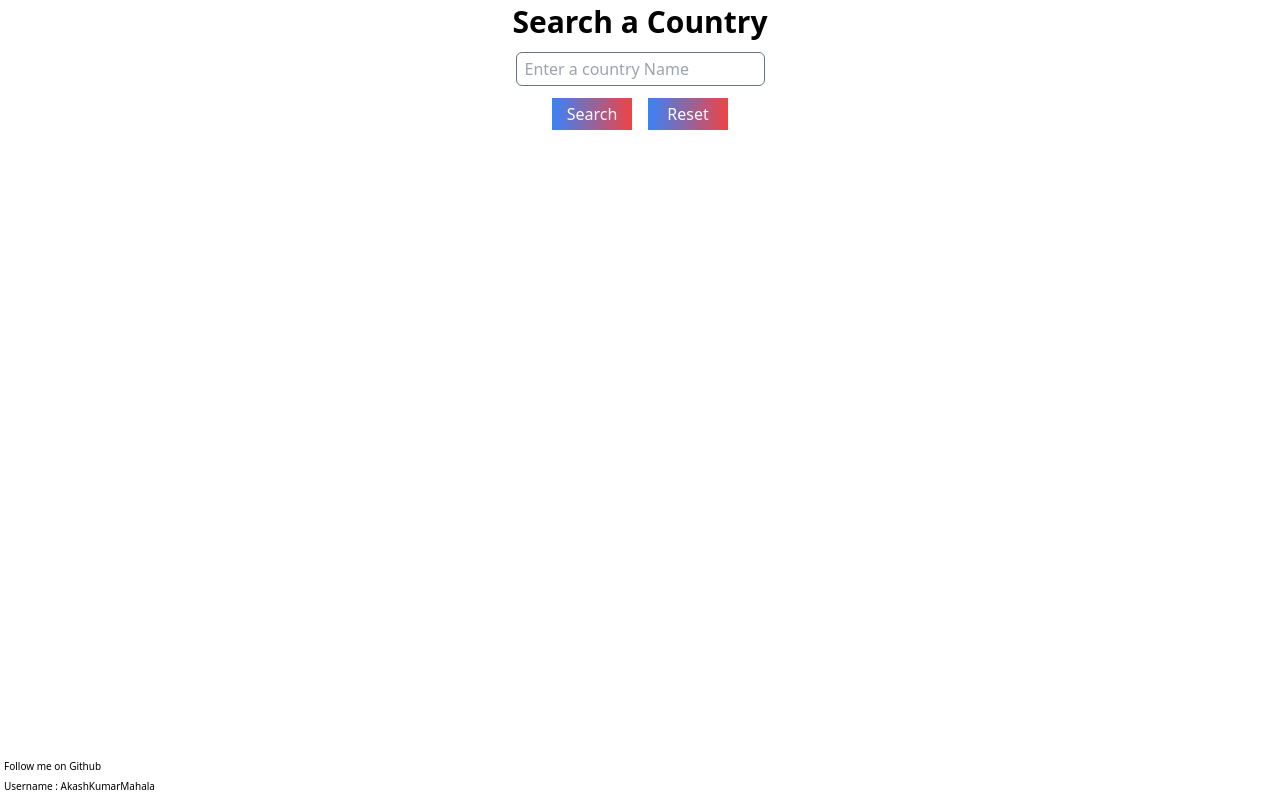
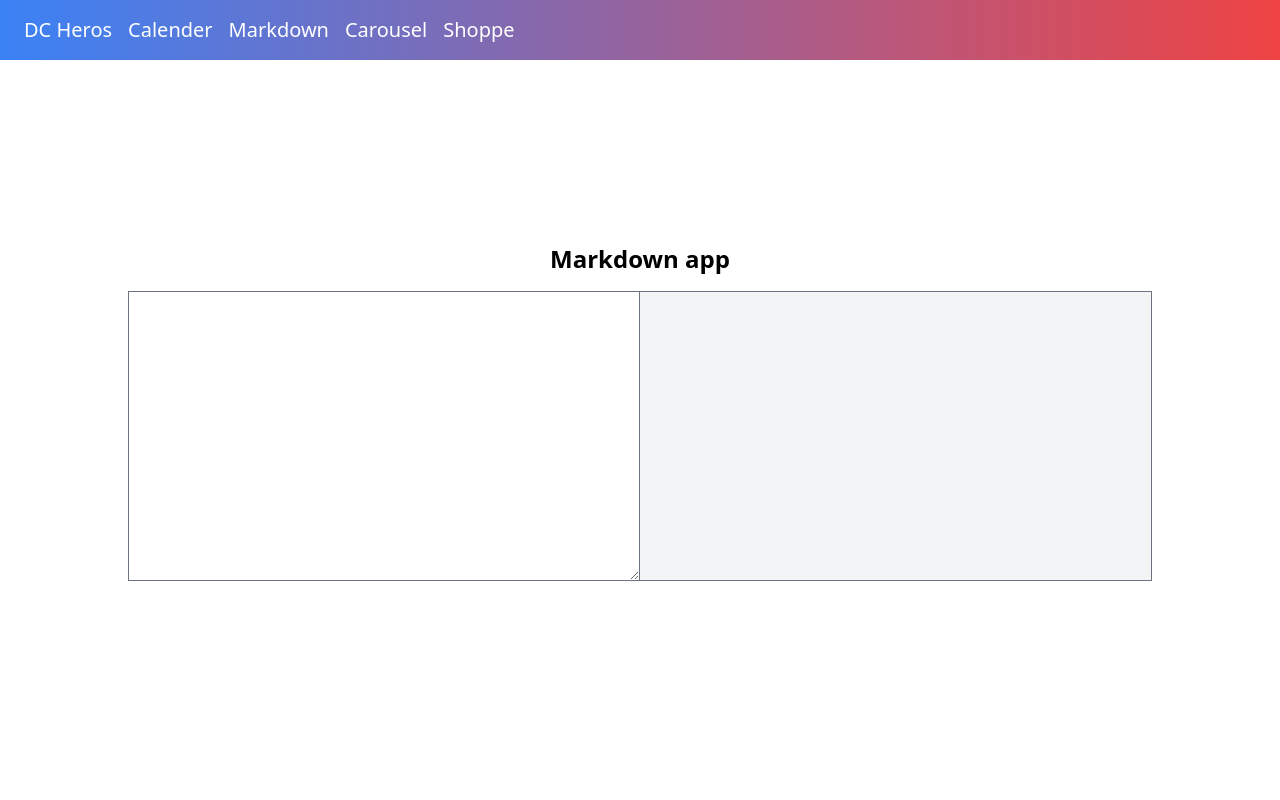
Before and after one commit to AkashKumarMahala/vue3, a Vue app: page /markdown in a window 1280 px wide. Built offline with nearby package versions, Linux system fonts and the light colour scheme.

Commit message:
Route setup and creating Markdown

```diff
--- a/package.json
+++ b/package.json
@@ -11,9 +11,11 @@
     "@tailwindcss/postcss7-compat": "^2.0.2",
     "autoprefixer": "^9",
     "core-js": "^3.6.5",
+    "marked": "^2.1.3",
     "postcss": "^7",
     "tailwindcss": "npm:@tailwindcss/postcss7-compat@^2.0.2",
-    "vue": "^3.0.0"
+    "vue": "^3.0.0",
+    "vue-router": "^4.0.10"
   },
   "devDependencies": {
     "@vue/cli-plugin-babel": "~4.5.0",
--- a/src/App.vue
+++ b/src/App.vue
@@ -1,15 +1,18 @@
 <template>
 <div>
-  <CountryApi/>
+  <Navbar/>
+  <div class="outer-box flex justify-center" style="height:88vh">
+  <router-view></router-view>
+  </div>
 </div>
 
 </template>
 
 <script>
-import CountryApi from "./components/CountryApi.vue";
+import Navbar from "./components/Navbar.vue";
 
 export default {
-  components: { CountryApi },
+  components: { Navbar },
 };
 </script>
 
--- /dev/null
+++ b/src/Pages/Carousel.vue
@@ -0,0 +1,12 @@
+<template>
+    <div>
+        <h1>Carousel</h1>
+    </div>
+</template>
+
+<script>
+export default {};
+</script>
+
+<style lang="scss" scoped>
+</style>
--- /dev/null
+++ b/src/Pages/Markdown.vue
@@ -0,0 +1,42 @@
+<template>
+<div class="w-full flex justify-center flex-wrap">
+    <div class="w-full text-center mb-4 text-2xl font-semibold">Markdown app</div>
+    <div class="w-4/5 border border-gray-500 flex">
+        <div class="w-1/2 h-72 border-r border-gray-500">
+            <textarea class="w-full h-full p-2" :value="textbox" @input="update"></textarea>
+        </div>
+        <div class="w-1/2 h-72 bg-gray-100 p-2" v-html="markedText"></div>
+    </div>
+
+</div>
+</template>
+
+<script>
+import marked from "marked";
+export default {
+  data() {
+    return {
+      textbox: "",
+      timeout: "",
+    };
+  },
+  methods: {
+    update(e) {
+      const task = () => (this.textbox = e.target.value);
+      this.debounce(task, 500);
+    },
+    debounce(func, wait = 1000) {
+      clearTimeout(this.timeout);
+      this.timeout = setTimeout(func, wait);
+    },
+  },
+  computed: {
+    markedText() {
+      return marked(this.textbox);
+    },
+  },
+};
+</script>
+
+<style lang="scss" scoped>
+</style>
--- /dev/null
+++ b/src/Pages/Shoppe.vue
@@ -0,0 +1,14 @@
+<template>
+    <div>
+        <h1>Shoppe Website</h1>
+    </div>
+</template>
+
+<script>
+export default {
+  name: "Shoppe",
+};
+</script>
+
+<style scoped>
+</style>
--- a/src/components/Navbar.vue
+++ b/src/components/Navbar.vue
@@ -2,7 +2,7 @@
 <div>
  <nav>
     <div class="py-4 px-2 bg-gradient-to-r from-blue-500 to to-red-500 text-xl text-white">
-      <button class="ml-4" v-for="tab in tabs" :key="tab">{{tab.name}}</button>
+      <router-link class="ml-4" v-for="tab in tabs" :key="tab" :to="tab.link">{{tab.name}}</router-link>
     </div>
  </nav>
 </div>
@@ -15,7 +15,9 @@ export default {
       tabs: [
         { name: "DC Heros", link: "/dc-heros" },
         { name: "Calender", link: "/calender" },
+        { name: "Markdown", link: "/markdown" },
         { name: "Carousel", link: "/slider-carousel" },
+        { name: "Shoppe", link: "shoppe" },
       ],
     };
   },
--- /dev/null
+++ b/src/components/NewsApi.vue
@@ -0,0 +1,36 @@
+<template>
+  <div class="flex justify-center">
+      <button class="border border-gray-500 px-2 bg-gray-200 mt-4" @click="fetchApi()">Show News</button>
+        <div v-for="data in news" :key="data">
+        {{data}}
+    </div>
+  </div>
+</template>
+
+<script>
+import axios from "axios";
+export default {
+  data() {
+    return {
+      news: [],
+    };
+  },
+  methods: {
+    fetchApi() {
+      axios
+        .get(
+          "https://newsapi.org/v2/everything?q=tesla&from=2021-06-27&sortBy=publishedAt&apiKey=API_KEY"
+        )
+        .then((res) => {
+          this.news = JSON.stringify(res.data);
+        })
+        .catch((er) => {
+          console.log(`Error is ${er}`);
+        });
+    },
+  },
+};
+</script>
+
+<style scoped>
+</style>
--- a/src/main.js
+++ b/src/main.js
@@ -1,5 +1,8 @@
 import { createApp } from 'vue'
 import App from './App.vue'
 import './assets/tailwind.css'
+import router from './router.js'
 
-createApp(App).mount('#app')
+const app = createApp(App);
+app.use(router);
+app.mount('#app');
```
Also changed, not shown: src/router.js (added, +23 -0 lines), src/Pages/Calender.vue (renamed from src/components/Calender.vue), src/Pages/DcHeros.vue (renamed from src/components/DcHeros.vue), 1 other file (tests, documents, lock files or other folders).
